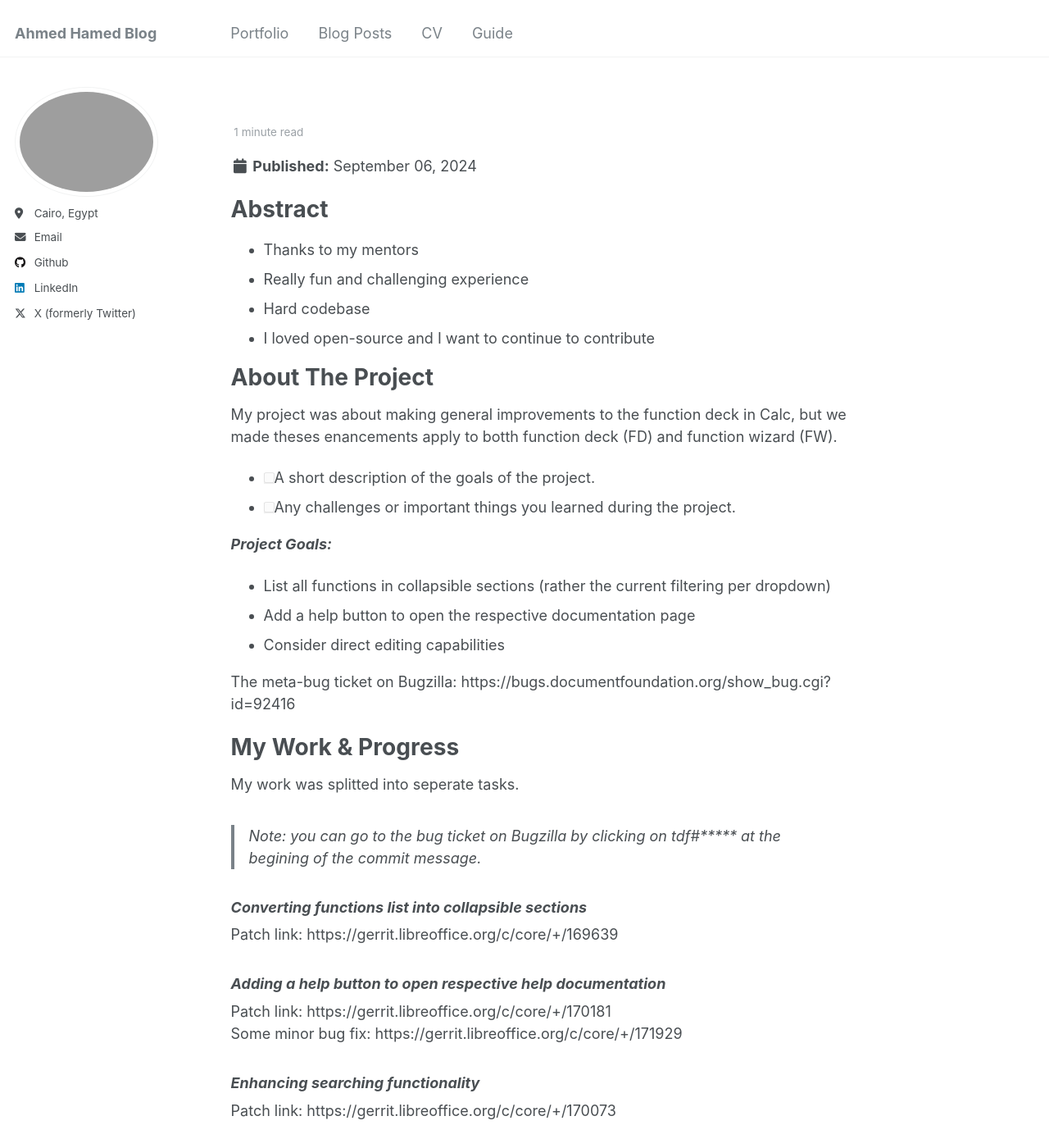
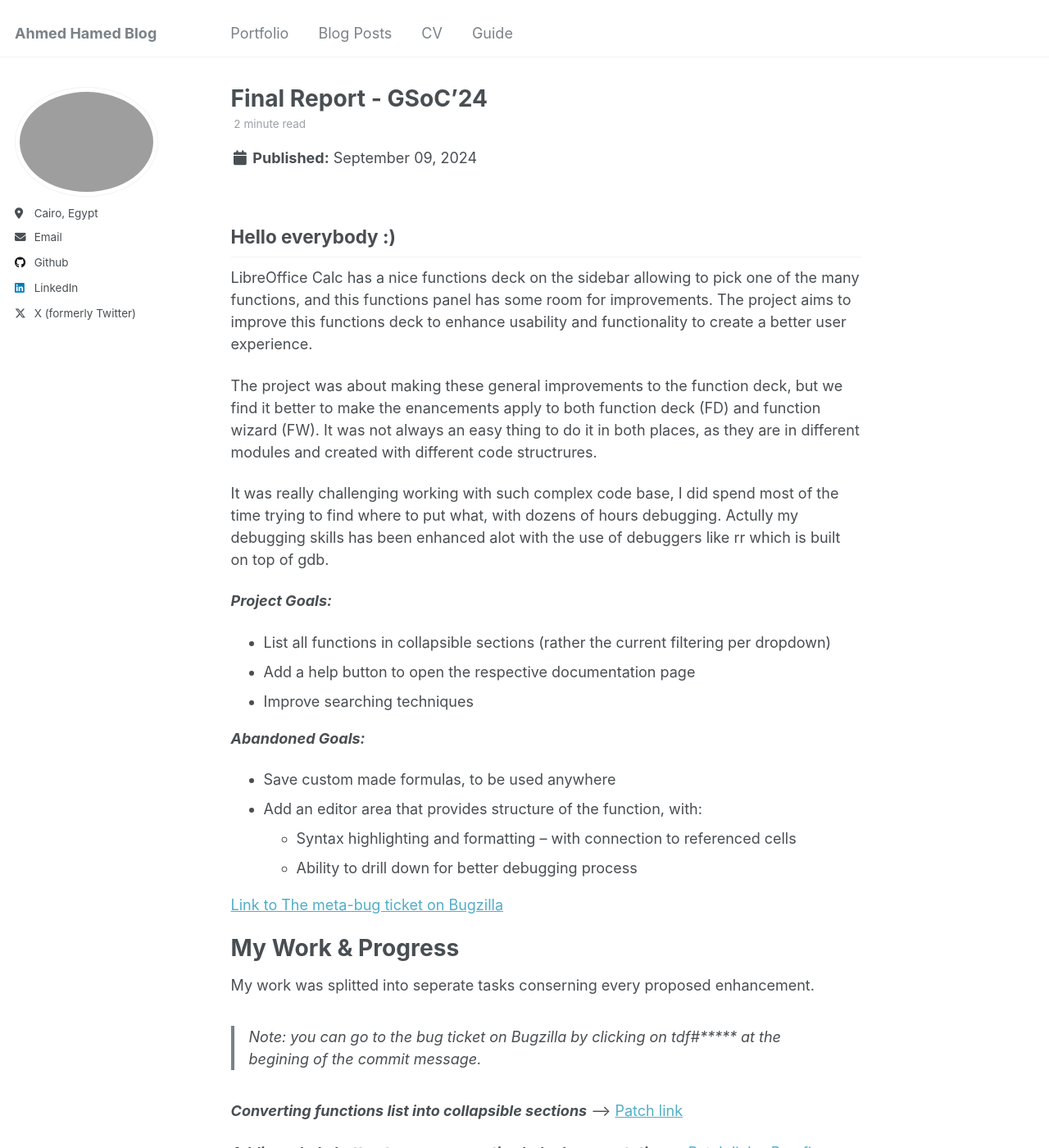
Before and after one commit to AhmedHamed3699/AhmedHamed3699.github.io, a Jekyll site: the page built from _posts/gsoc/libreoffice/2024-9-9-final-report.md, in a window 1280 px wide and 1400 px high. Shown: the whole window at 82% size. Built offline with Jekyll 4.4.1, drawn with Linux system fonts in a browser that asks for light colours; some of the changed text lies outside the part shown.

Commit message:
Added all important sections to the report

```diff
--- a/_posts/gsoc/libreoffice/2024-9-9-final-report.md
+++ b/_posts/gsoc/libreoffice/2024-9-9-final-report.md
@@ -1,5 +1,5 @@
 ---
-title: 'Final Report - GSoC'24'
+title: "Final Report - GSoC'24"
 date: 2024-09-09
 permalink: /posts/gsoc/libreoffice/final-report-2024
 tags:
@@ -8,56 +8,73 @@ tags:
   - open-source
 ---
 
-Abstract
-========
-- Thanks to my mentors
-- Really fun and challenging experience
-- Hard codebase
-- I loved open-source and I want to continue to contribute
+## Hello everybody :)
 
-About The Project
-=============
-My project was about making general improvements to the function deck in Calc,
-but we made theses enancements apply to botth function deck (FD) and function wizard (FW).
+LibreOffice Calc has a nice functions deck on the sidebar allowing to pick one of the many functions,
+and this functions panel has some room for improvements.
+The project aims to improve this functions deck to enhance usability and functionality
+to create a better user experience.
 
-- [ ] A short description of the goals of the project.
-- [ ] Any challenges or important things you learned during the project.
+The project was about making these general improvements to the function deck,
+but we find it better to make the enancements apply to both function deck (FD) and function wizard (FW).
+It was not always an easy thing to do it in both places, as they are in different modules and created with different code structrures.
+
+It was really challenging working with such complex code base,
+I did spend most of the time trying to find where to put what, with dozens of hours debugging.
+Actully my debugging skills has been enhanced alot with the use of debuggers like rr which is built on top of gdb.
 
 ***Project Goals:***
   - List all functions in collapsible sections (rather the current filtering per dropdown)
   - Add a help button to open the respective documentation page
-  - Consider direct editing capabilities
+  - Improve searching techniques
 
-The meta-bug ticket on Bugzilla: https://bugs.documentfoundation.org/show_bug.cgi?id=92416
+***Abandoned Goals:***
+  - Save custom made formulas, to be used anywhere
+  - Add an editor area that provides structure of the function, with:
+    - Syntax highlighting and formatting – with connection to referenced cells
+    - Ability to drill down for better debugging process
+
+[Link to The meta-bug ticket on Bugzilla](https://bugs.documentfoundation.org/show_bug.cgi?id=92416)
 
 My Work & Progress
 ==================
-My work was splitted into seperate tasks.
+My work was splitted into seperate tasks conserning every proposed enhancement.
 
 > Note: you can go to the bug ticket on Bugzilla by clicking on tdf#***** at the begining of the commit message.
 
-### *Converting functions list into collapsible sections*
-Patch link: https://gerrit.libreoffice.org/c/core/+/169639
+***Converting functions list into collapsible sections*** -->
+[Patch link](https://gerrit.libreoffice.org/c/core/+/169639)
 
-### *Adding a help button to open respective help documentation*
-Patch link: https://gerrit.libreoffice.org/c/core/+/170181
-Some minor bug fix: https://gerrit.libreoffice.org/c/core/+/171929
+***Adding a help button to open respective help documentation*** ->
+[Patch link](https://gerrit.libreoffice.org/c/core/+/170181) -
+[Bug fix](https://gerrit.libreoffice.org/c/core/+/171929)
 
-### *Enhancing searching functionality*
-Patch link: https://gerrit.libreoffice.org/c/core/+/170073
+***Enhancing searching functionality - adding similarity search*** ->
+[Patch link](https://gerrit.libreoffice.org/c/core/+/170073)
 
-### *Adding a category to store favorite functions*
-Patch link: https://gerrit.libreoffice.org/c/core/+/171828
+***Adding a category to store favorite functions*** ->
+[Patch link](https://gerrit.libreoffice.org/c/core/+/171828)
 
-### *Making Initial focus to be in the document when creating a new sheet*
-Patch link: https://gerrit.libreoffice.org/c/core/+/171709
+***Making Initial focus to be in the document when creating a new sheet*** ->
+[Patch link](https://gerrit.libreoffice.org/c/core/+/171709)
 
 Futrue Work
 -----------
 
-### *Cycling between absolute and relative cell/range references everywhere using F4 Key*
-Bug Link: https://bugs.documentfoundation.org/show_bug.cgi?id=162287
+- *Cycling between absolute and relative references everywhere using F4 Key* ->
+[Bug Link](https://bugs.documentfoundation.org/show_bug.cgi?id=162287)
 
-### *Adding typical keyboard shortcuts*
+- *Adding typical keyboard shortcuts*
 
-================
+Screenshots of the enhancements
+-------------------------------
+### The Function Deck
+![FD](../../../images/Functions-Deck.png)
+
+### The Function Wizard
+![FW](../../../images/Function-Wizard.png)
+
+------------------------------------------------------
+
+I really enjoyed working on this project, it was a great and challenging experience. I am willing to continue contributing to LibreOffice and open-source in general.
+I would like to show my gratitude to the community for their help, and speciall thanks to my mentors (Andreas Heinisch, Heiko Tietze) for their guidance and support throughout the project.
```
Also changed, not shown: images/Function-Wizard.png (added), images/Functions-Deck.png (added).
